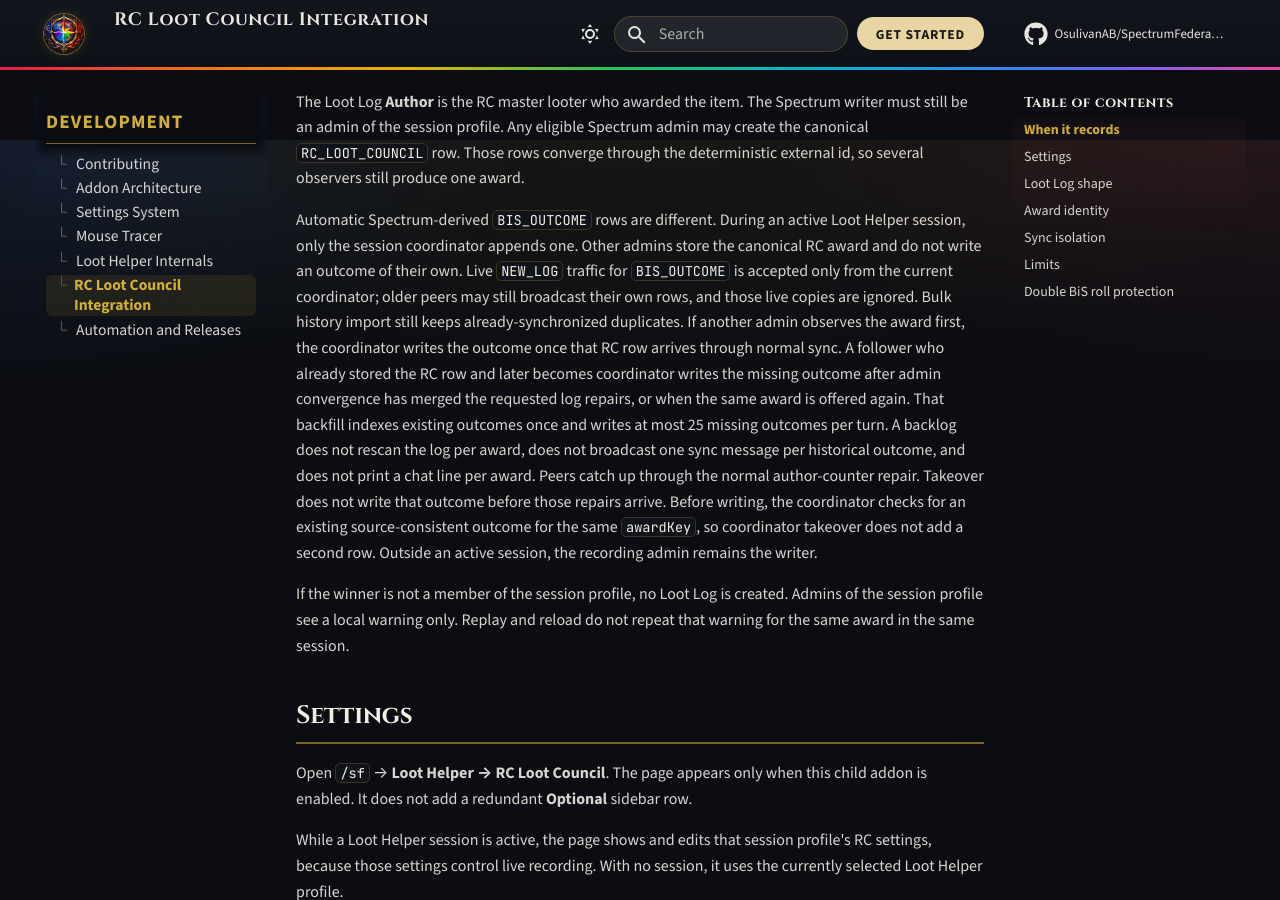
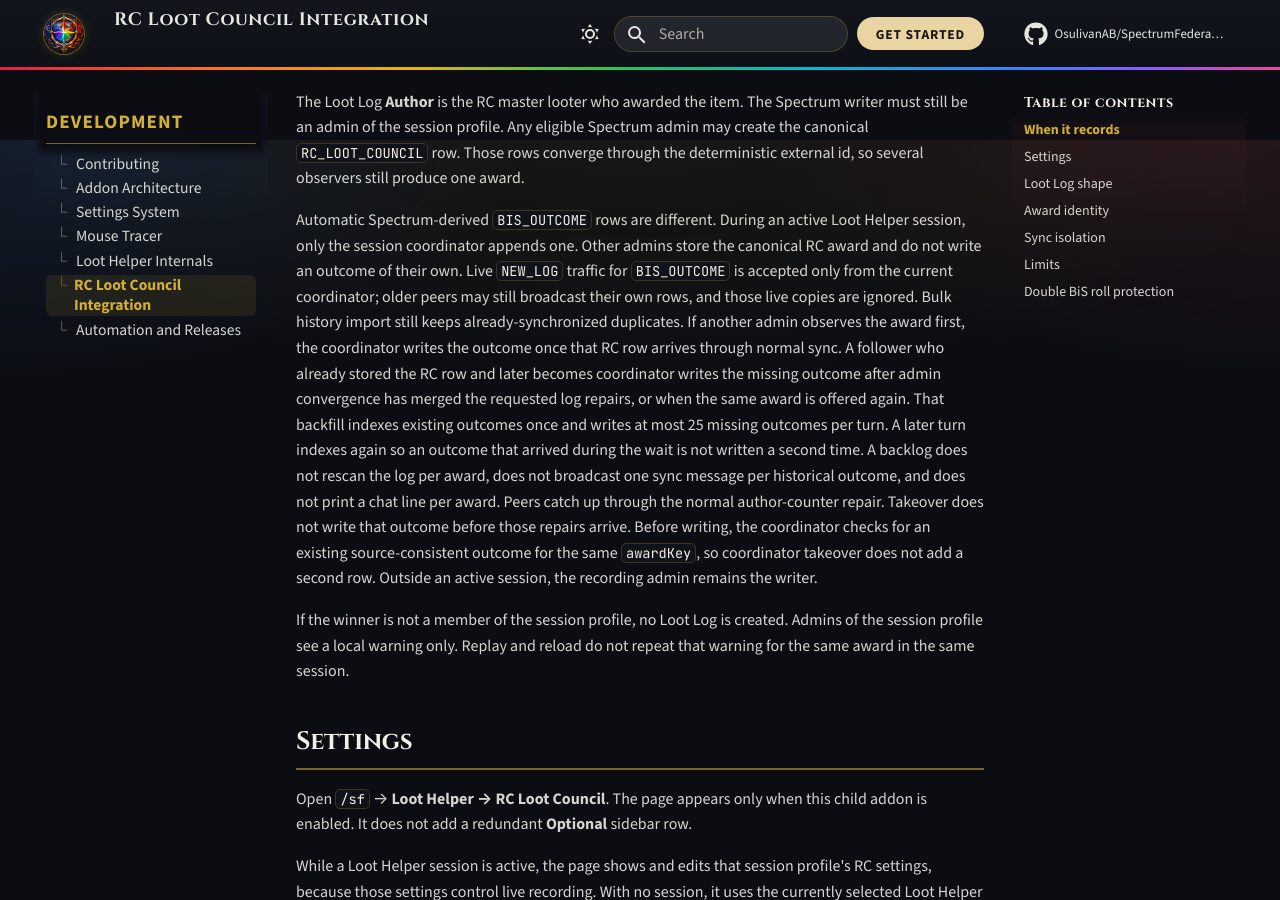
Before and after one commit to OsulivanAB/SpectrumFederation, an MkDocs documentation site: the page built from docs/development/rc-loot-council-integration.md, in a window 1280 px wide and 900 px high, scrolled down 760 px. Built offline with MkDocs 1.6.1 and Material for MkDocs 9.7.7, drawn with Linux system fonts in a browser that asks for light colours; comment, search, counter and statistics services are not loaded.

Commit message:
fix: refresh yielded BiS backfill and latch comm warnings
A later backfill batch indexes outcomes that arrived during the wait so it does not append a second row. Queue-full warnings stay latched until that queue is empty or the ticker is idle.

Co-authored-by: anthony.r.bahl <anthony.r.bahl@gmail.com>

```diff
--- a/docs/development/rc-loot-council-integration.md
+++ b/docs/development/rc-loot-council-integration.md
@@ -18,7 +18,7 @@ The locally selected Loot Helper profile is not used for live recording. If the
 
 The Loot Log **Author** is the RC master looter who awarded the item. The Spectrum writer must still be an admin of the session profile. Any eligible Spectrum admin may create the canonical `RC_LOOT_COUNCIL` row. Those rows converge through the deterministic external id, so several observers still produce one award.
 
-Automatic Spectrum-derived `BIS_OUTCOME` rows are different. During an active Loot Helper session, only the session coordinator appends one. Other admins store the canonical RC award and do not write an outcome of their own. Live `NEW_LOG` traffic for `BIS_OUTCOME` is accepted only from the current coordinator; older peers may still broadcast their own rows, and those live copies are ignored. Bulk history import still keeps already-synchronized duplicates. If another admin observes the award first, the coordinator writes the outcome once that RC row arrives through normal sync. A follower who already stored the RC row and later becomes coordinator writes the missing outcome after admin convergence has merged the requested log repairs, or when the same award is offered again. That backfill indexes existing outcomes once and writes at most 25 missing outcomes per turn. A backlog does not rescan the log per award, does not broadcast one sync message per historical outcome, and does not print a chat line per award. Peers catch up through the normal author-counter repair. Takeover does not write that outcome before those repairs arrive. Before writing, the coordinator checks for an existing source-consistent outcome for the same `awardKey`, so coordinator takeover does not add a second row. Outside an active session, the recording admin remains the writer.
+Automatic Spectrum-derived `BIS_OUTCOME` rows are different. During an active Loot Helper session, only the session coordinator appends one. Other admins store the canonical RC award and do not write an outcome of their own. Live `NEW_LOG` traffic for `BIS_OUTCOME` is accepted only from the current coordinator; older peers may still broadcast their own rows, and those live copies are ignored. Bulk history import still keeps already-synchronized duplicates. If another admin observes the award first, the coordinator writes the outcome once that RC row arrives through normal sync. A follower who already stored the RC row and later becomes coordinator writes the missing outcome after admin convergence has merged the requested log repairs, or when the same award is offered again. That backfill indexes existing outcomes once and writes at most 25 missing outcomes per turn. A later turn indexes again so an outcome that arrived during the wait is not written a second time. A backlog does not rescan the log per award, does not broadcast one sync message per historical outcome, and does not print a chat line per award. Peers catch up through the normal author-counter repair. Takeover does not write that outcome before those repairs arrive. Before writing, the coordinator checks for an existing source-consistent outcome for the same `awardKey`, so coordinator takeover does not add a second row. Outside an active session, the recording admin remains the writer.
 
 If the winner is not a member of the session profile, no Loot Log is created. Admins of the session profile see a local warning only. Replay and reload do not repeat that warning for the same award in the same session.
 
```
Also changed, not shown: 3 other files.
